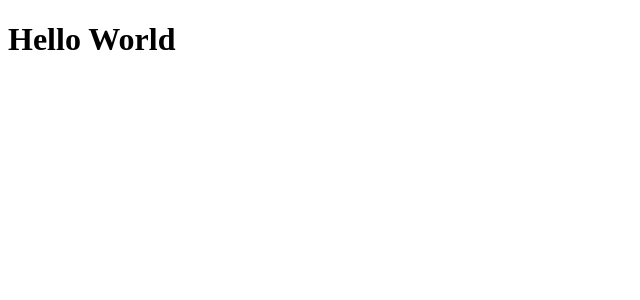
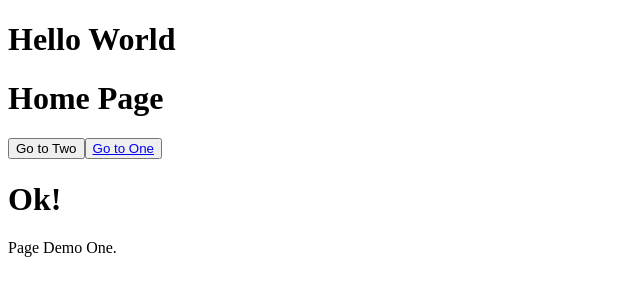
Before and after one commit to muriIo/web-remember-it, a React (Vite) app: page /home/one in a window 1280 px wide. Shown: the top 300 px of the page, without its empty margins (0-640 px from the left). Built offline with nearby package versions, Linux system fonts and the light colour scheme.

Commit message:
feach: Adding initial route file with demo

```diff
--- a/src/App.tsx
+++ b/src/App.tsx
@@ -1,9 +1,11 @@
+import { Outlet } from 'react-router-dom'
 import './App.scss'
 
 function App() {
   return (
     <>
       <h1>Hello World</h1>
+      <Outlet />
     </>
   )
 }
--- /dev/null
+++ b/src/demo/home-demo.jsx
@@ -0,0 +1,20 @@
+import React from 'react';
+import { Outlet, Link, useNavigate  } from 'react-router-dom'
+
+export default function HomeDemo() {
+    const navigate = useNavigate();
+    const goToDemoTwo = () => {
+        navigate('two');
+      };
+
+    return (
+        <div>
+            <h1>Home Page</h1>
+            <button onClick={goToDemoTwo}> Go to Two </button>
+            <button>
+                <Link to={'one'}>Go to One</Link>
+            </button>
+            <Outlet />
+        </div>
+    );
+}
--- /dev/null
+++ b/src/demo/not-found.jsx
@@ -0,0 +1,14 @@
+import React from 'react';
+import { Link } from 'react-router-dom'
+
+
+export default function NotFound() {
+    return (
+        <div>
+            <h1>404 - Page Not Found</h1>
+            <button>
+                <Link to={'/home'}>Go to Home</Link>
+            </button>
+        </div>
+    );
+}
--- /dev/null
+++ b/src/demo/page-demo-one.jsx
@@ -0,0 +1,10 @@
+import { Link } from "react-router-dom";
+
+export default function PageDemoOne() {
+    return (
+        <div>
+            <h1>Ok!</h1>
+            <p>Page Demo One.</p>
+        </div>
+    );
+}
--- /dev/null
+++ b/src/demo/page-demo-two.jsx
@@ -0,0 +1,11 @@
+import { Link } from "react-router-dom";
+
+
+export default function PageDemoTwo() {
+    return (
+        <div>
+            <h1>Ok!</h1>
+            <p>Page Demo Two.</p>
+        </div>
+    );
+}
--- a/src/main.tsx
+++ b/src/main.tsx
@@ -1,10 +1,45 @@
 import React from 'react'
 import ReactDOM from 'react-dom/client'
 import App from './App.tsx'
+import PageDemoOne from './demo/page-demo-one.jsx'
+import PageDemoTwo from './demo/page-demo-two.jsx'
+import NotFound from './demo/not-found.jsx'
+import HomeDemo from './demo/home-demo.jsx'
+import {
+  createBrowserRouter,
+  RouterProvider,
+} from "react-router-dom";
 import './index.scss'
+
+const router = createBrowserRouter([
+  {
+    path: "/",
+    element: <App />,
+    children: [
+      {
+        path: "home",
+        element: <HomeDemo />,
+        children: [
+          {
+            path: "one",
+            element: <PageDemoOne />,
+          },
+          {
+            path: "two",
+            element: <PageDemoTwo />,
+          },
+        ]
+      },
+      {
+        path: "*",
+        element: <NotFound />,
+      },
+    ],
+  },
+]);
 
 ReactDOM.createRoot(document.getElementById('root')!).render(
   <React.StrictMode>
-    <App />
+    <RouterProvider router={router} />
   </React.StrictMode>,
 )
```
